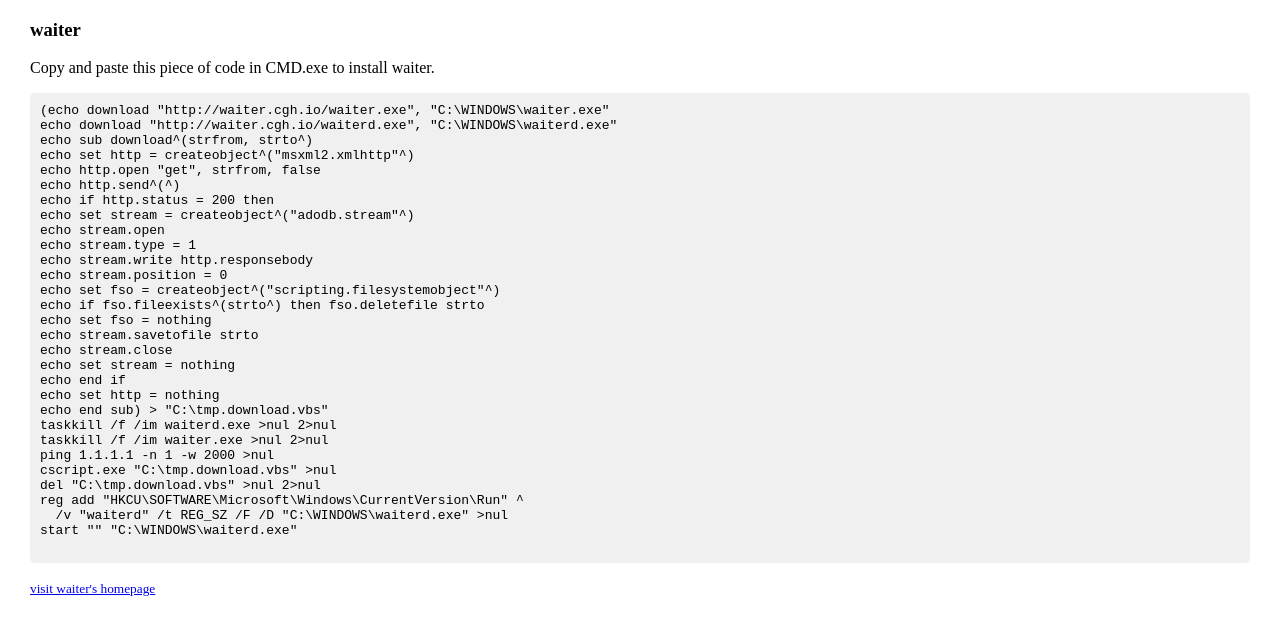
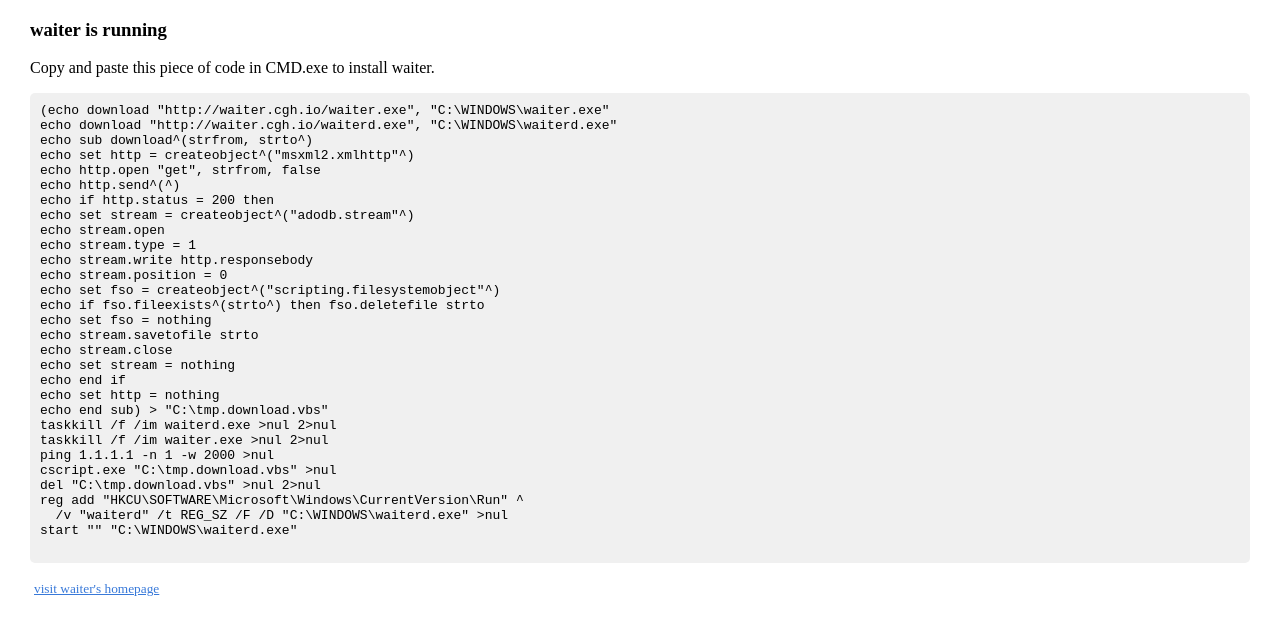
Before and after one commit to caiguanhao/waiter, a website: page index.html in a window 1280 px wide. Drawn offline with Linux system fonts and the light colour scheme.

Commit message:
add homepage;

```diff
--- a/index.html
+++ b/index.html
@@ -5,6 +5,15 @@
   <style type="text/css">
     body {
       margin: 10px 30px;
+    }
+    a {
+      color: #3879d9;
+      padding: 2px 4px;
+    }
+    a:hover {
+      background: #3879d9;
+      color: #fff;
+      text-decoration: none;
     }
     pre {
       background: #f0f0f0;
@@ -15,7 +24,7 @@
   </style>
 </head>
 <body>
-<h3>waiter</h3>
+<h3>waiter is running</h3>
 <p>Copy and paste this piece of code in CMD.exe to install waiter.</p>
 <pre contenteditable spellcheck="false" onclick="document.execCommand('selectAll',false,null)">
 (echo download "http://waiter.cgh.io/waiter.exe", "C:\WINDOWS\waiter.exe"
--- a/waiter.js
+++ b/waiter.js
@@ -12,6 +12,10 @@
   var ipaddr  = req.headers['x-forwarded-for']
              || req.connection.remoteAddress
              || req.socket.remoteAddress;
+
+  if (isGET && url === '/') {
+    return fs.createReadStream(path.join(__dirname, 'index.html')).pipe(res);
+  }
 
   if (isGET && url === '/waiter') {
     if (IsIPAddrInWhiteList(ipaddr)) {
```
